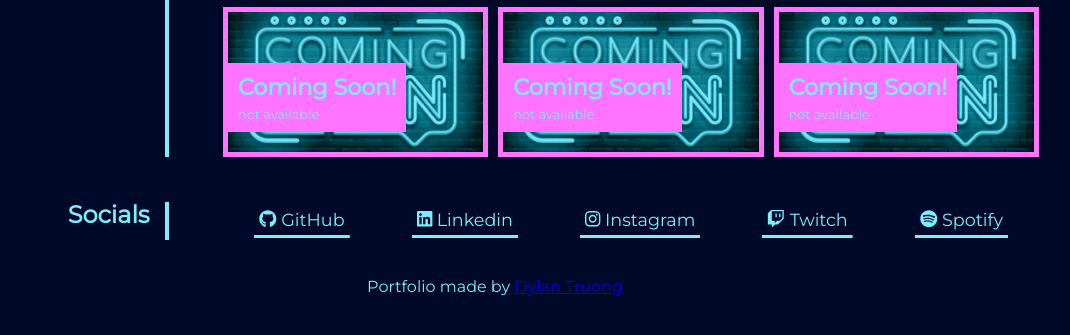
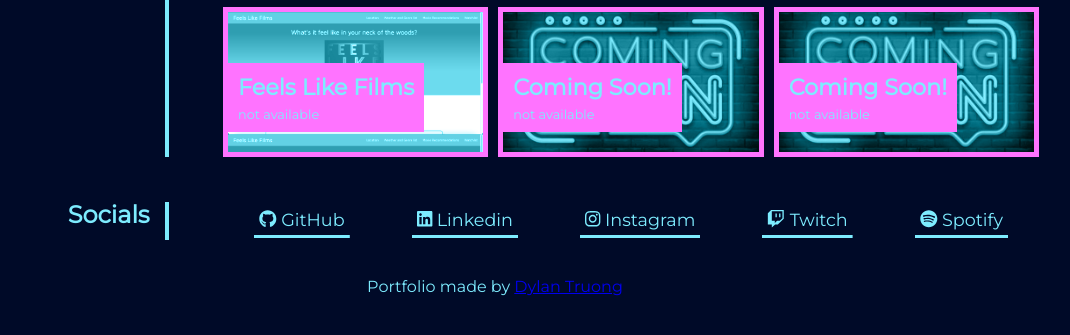
Before and after one commit to Dylan-Truong/02-Professional-Portfolio, a plain HTML site: page index.html in a window 1280 px wide. Shown: the part 829-1164 px from the top of the page, without its empty margins (145-1215 px from the left). Drawn offline with Linux system fonts and the light colour scheme.

Commit message:
added group project on portfolio

```diff
--- a/assets/css/style.css
+++ b/assets/css/style.css
@@ -229,7 +229,7 @@
 }
 
 .project4 {
-    background-image: url("../images/coming-soon.jpg");
+    background-image: url("../images/group-project-1.jpg");
 }
 
 .project5 {
--- a/index.html
+++ b/index.html
@@ -75,9 +75,9 @@
           </div>
         </a>
          <!-- Project 4 -->
-        <a href="" class="grid-item project4">
+        <a href="https://vtori37.github.io/Group-Project-1/" class="grid-item project4">
           <div>
-            <h3>Coming Soon!</h3>
+            <h3>Feels Like Films</h3>
             <span>not available</span>
           </div>
         </a>
```
Also changed, not shown: assets/images/group-project-1.jpg (added).
